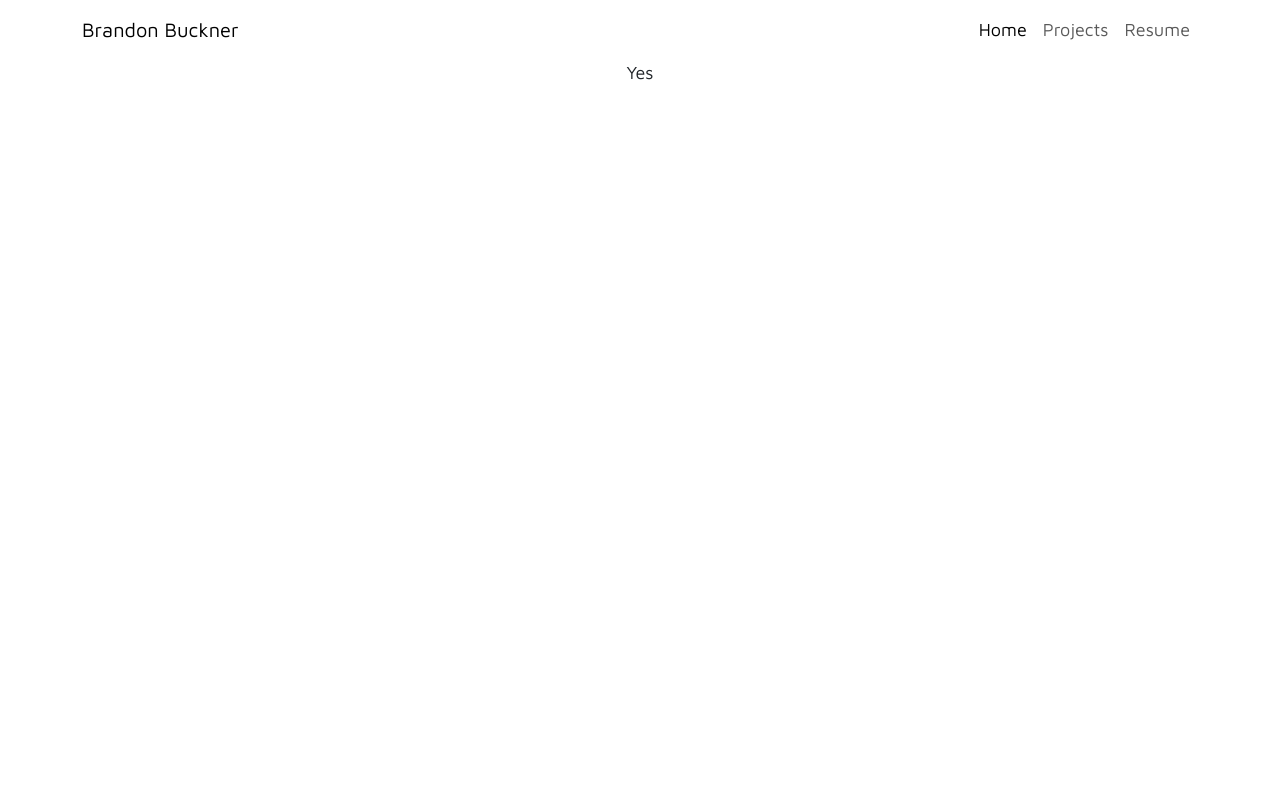
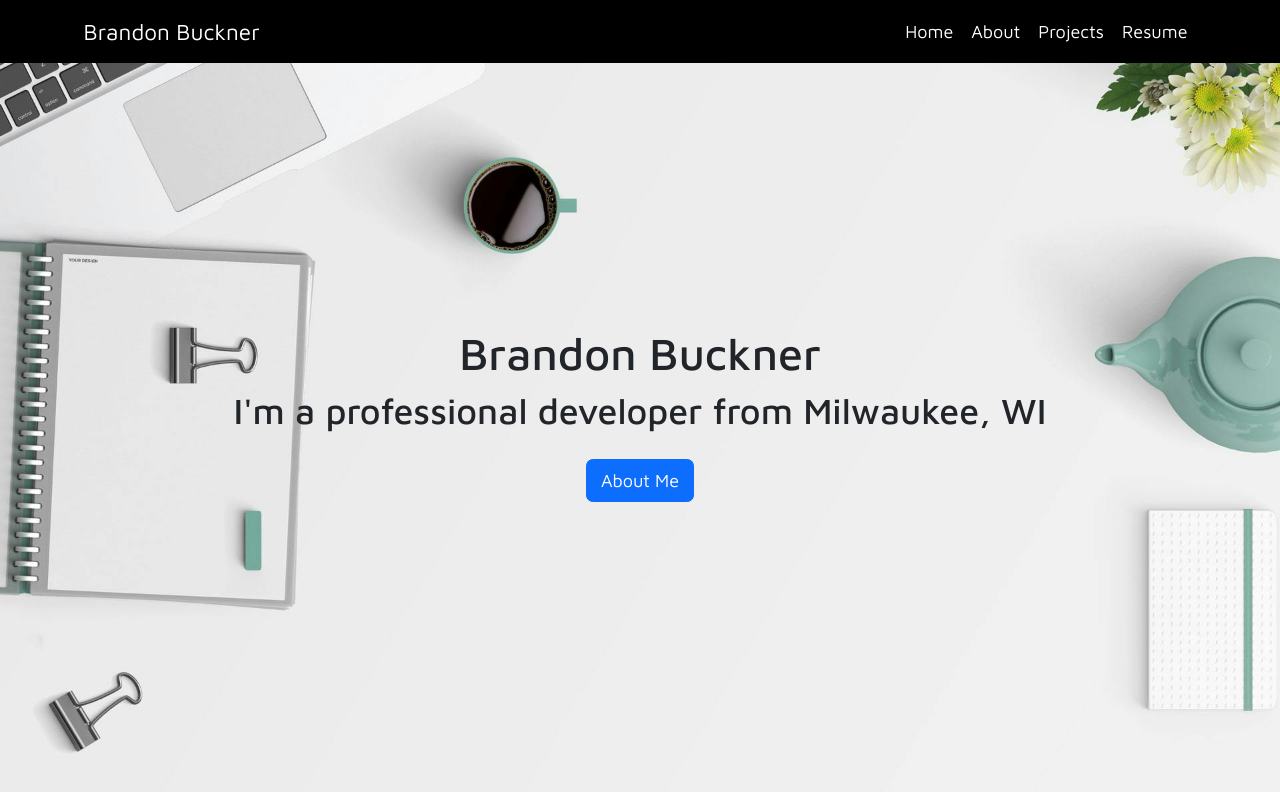
Before and after one commit to BrandonBuckner/Portfolio, a plain HTML site: page index.html in a window 1280 px wide. Drawn offline with nearby package versions, Linux system fonts and the light colour scheme.

Commit message:
Implemented homepage for portfolio

```diff
--- a/assets/style.css
+++ b/assets/style.css
@@ -1,4 +1,37 @@
+html {
+    font-size: 18px;
+    height: 100%;
+}
+
+header {
+    background-color: black;
+    color:white;
+}
+
 body {
     font-family: "Maven Pro", sans-serif;
-    font-size: 18px;
+    background-image: url(./desk.jpg);
+    background-attachment: fixed;
+    background-position: center;
+    background-size: cover;
 }
+
+#wordSection {
+    display:grid;
+    place-items: center;
+    height: 90vh;
+}
+
+.fade-in {
+    opacity: 0;
+    animation: fadeInAnimation 1.8s ease-in-out forwards;
+}
+
+@keyframes fadeInAnimation {
+    from {
+        opacity: 0;
+    }
+    to {
+        opacity: 1;
+    }
+}
--- a/index.html
+++ b/index.html
@@ -1,44 +1,55 @@
 <!DOCTYPE html>
 <html lang="en">
+
 <head>
   <meta charset="UTF-8">
   <meta name="viewport" content="width=device-width, initial-scale=1.0">
-    <link href="https://cdn.jsdelivr.net/npm/bootstrap@5.3.3/dist/css/bootstrap.min.css" rel="stylesheet" integrity="sha384-QWTKZyjpPEjISv5WaRU9OFeRpok6YctnYmDr5pNlyT2bRjXh0JMhjY6hW+ALEwIH" crossorigin="anonymous">
+  <link href="https://cdn.jsdelivr.net/npm/bootstrap@5.3.3/dist/css/bootstrap.min.css" rel="stylesheet"
+    integrity="sha384-QWTKZyjpPEjISv5WaRU9OFeRpok6YctnYmDr5pNlyT2bRjXh0JMhjY6hW+ALEwIH" crossorigin="anonymous">
   <link rel="stylesheet" href="./assets/style.css">
-    <script src="https://cdn.jsdelivr.net/npm/bootstrap@5.3.3/dist/js/bootstrap.bundle.min.js" integrity="sha384-YvpcrYf0tY3lHB60NNkmXc5s9fDVZLESaAA55NDzOxhy9GkcIdslK1eN7N6jIeHz" crossorigin="anonymous"></script>
+  <script src="https://cdn.jsdelivr.net/npm/bootstrap@5.3.3/dist/js/bootstrap.bundle.min.js"
+    integrity="sha384-YvpcrYf0tY3lHB60NNkmXc5s9fDVZLESaAA55NDzOxhy9GkcIdslK1eN7N6jIeHz"
+    crossorigin="anonymous"></script>
   <link rel="preconnect" href="https://fonts.googleapis.com">
   <link rel="preconnect" href="https://fonts.gstatic.com" crossorigin>
   <link href="https://fonts.googleapis.com/css2?family=Maven+Pro:wght@400..900&display=swap" rel="stylesheet">
   <title>Portfolio</title>
 </head>
+
 <body>
   <header>
     <nav class="container navbar navbar-expand-sm">
       <div class="container-fluid">
-                <a class="navbar-brand" href="index.html">Brandon Buckner</a>
-                <button class="navbar-toggler" type="button" data-bs-toggle="collapse" data-bs-target="#navbarNavDropdown" aria-controls="navbarNavDropdown" aria-expanded="false" aria-label="Toggle navigation">
-                  <span class="navbar-toggler-icon"></span>
+        <a class="navbar-brand text-white" href="index.html">Brandon Buckner</a>
+        <button class="navbar-toggler" type="button" data-bs-toggle="collapse" data-bs-target="#navbarNavDropdown"
+          aria-controls="navbarNavDropdown" aria-expanded="false" aria-label="Toggle navigation">
+          <span class="navbar-dark navbar-toggler-icon"></span>
         </button>
         <div class="collapse navbar-collapse justify-content-end" id="navbarNavDropdown">
           <ul class="navbar-nav">
             <li class="nav-item">
-                      <a class="nav-link active" aria-current="page" href="#">Home</a>
+              <a class="nav-link active text-white" aria-current="page" href="#">Home</a>
             </li>
             <li class="nav-item">
-                      <a class="nav-link" href="#">Projects</a>
+              <a class="nav-link text-white" href="#">About</a>
             </li>
             <li class="nav-item">
-                      <a class="nav-link" href="#">Resume</a>
+              <a class="nav-link text-white" href="#">Projects</a>
+            </li>
+            <li class="nav-item">
+              <a class="nav-link text-white" href="#">Resume</a>
             </li>
           </ul>
         </div>
       </div>
     </nav>
   </header>
-
-    <div class="container d-flex justify-content-center">
-        <p> Yes</p>
+  <section id="wordSection">
+    <div class="container d-flex flex-column align-items-center px-1 fade-in">
+      <h1>Brandon Buckner</h1>
+      <h2 class="text-center">I'm a professional developer from Milwaukee, WI</h2>
+      <a href="about.html" class="btn btn-primary my-3">About Me</a>
     </div>
-
+  </section>
 </body>
 </html>
```
Also changed, not shown: assets/desk.jpg (added). Lines whose indentation alone changed are shown as unchanged.
